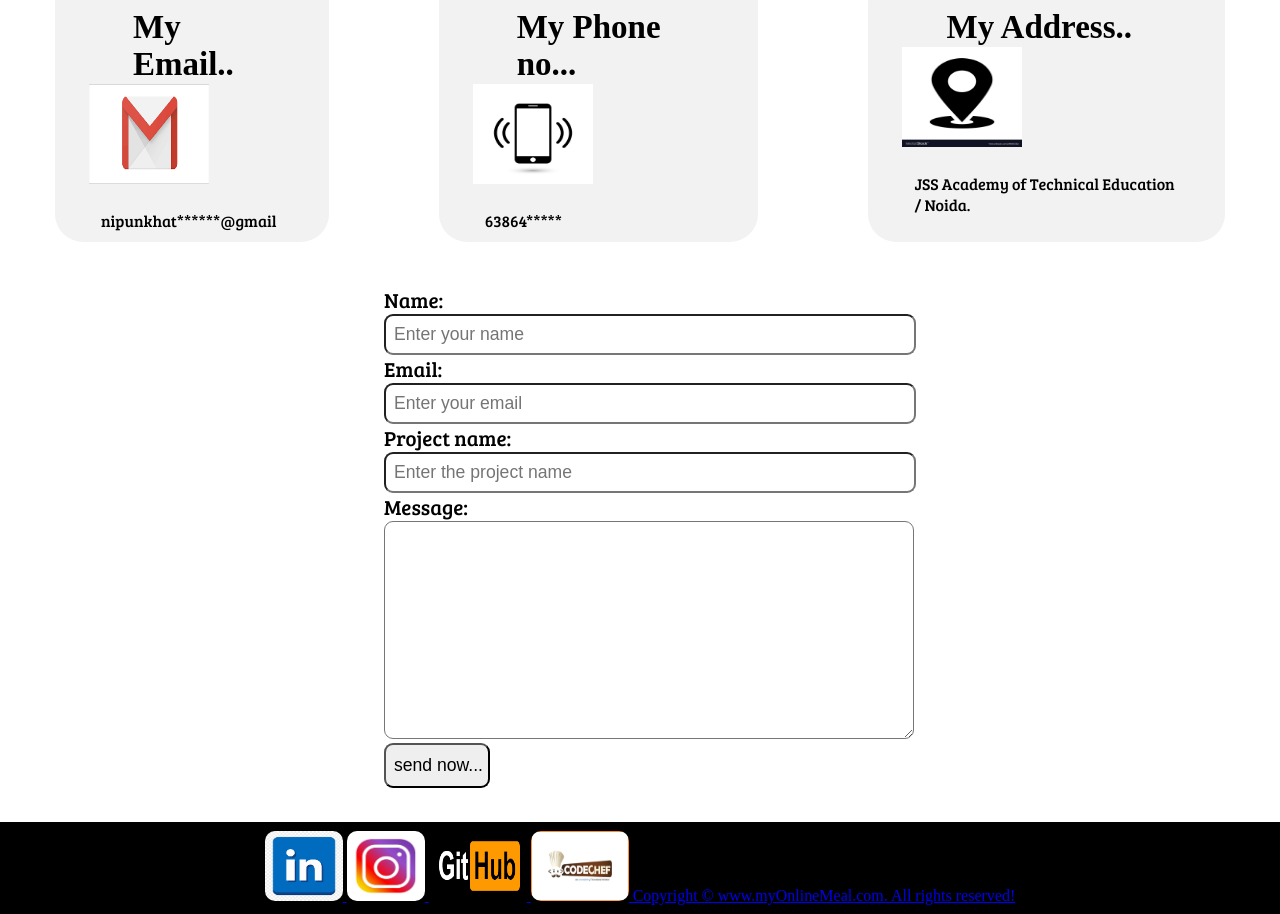
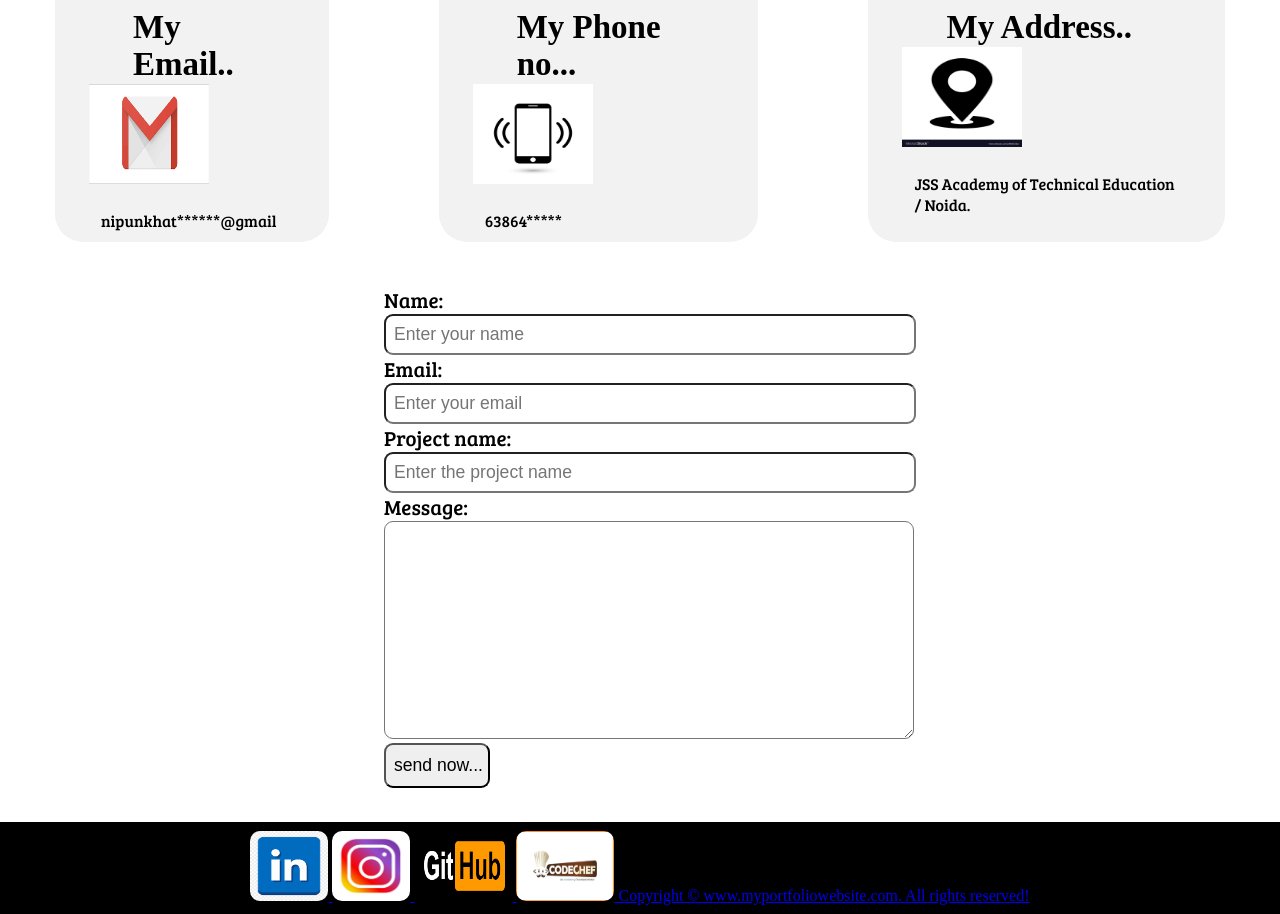
Before and after one commit to Nipunkhattri/myporfolio.github.io, a plain HTML site: page index.html in a window 1280 px wide. Shown: the part 2068-2982 px from the top of the page. Drawn offline with Linux system fonts and the light colour scheme; a web font is replaced by a local one.

Commit message:
mypersonalporfolio

```diff
--- a/index.html
+++ b/index.html
@@ -130,7 +130,7 @@
             <a href ="https://www.instagram.com/nipunkhattri321/" target="blank"><img class="y" src="instagram-1581266_1280.jpg" alt="">
             <a href ="https://github.com/Nipunkhattri" target="blank"><img class="z" src="github.logo.png" alt="">
             <a href ="https://www.codechef.com/users/nipunkhatri" target="blank"><img class="z" src="codechef-logo-startuptalky.jpg" alt="">
-            Copyright &copy; www.myOnlineMeal.com. All rights reserved!
+            Copyright &copy; www.myportfoliowebsite.com. All rights reserved!
         </div>
     </footer>
 </body>
```
